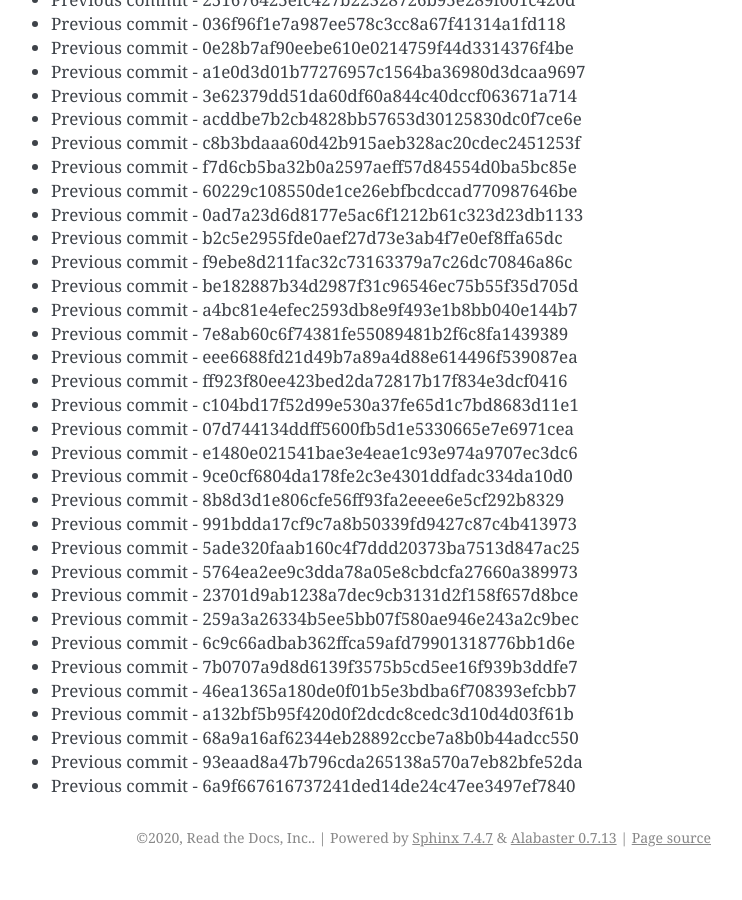
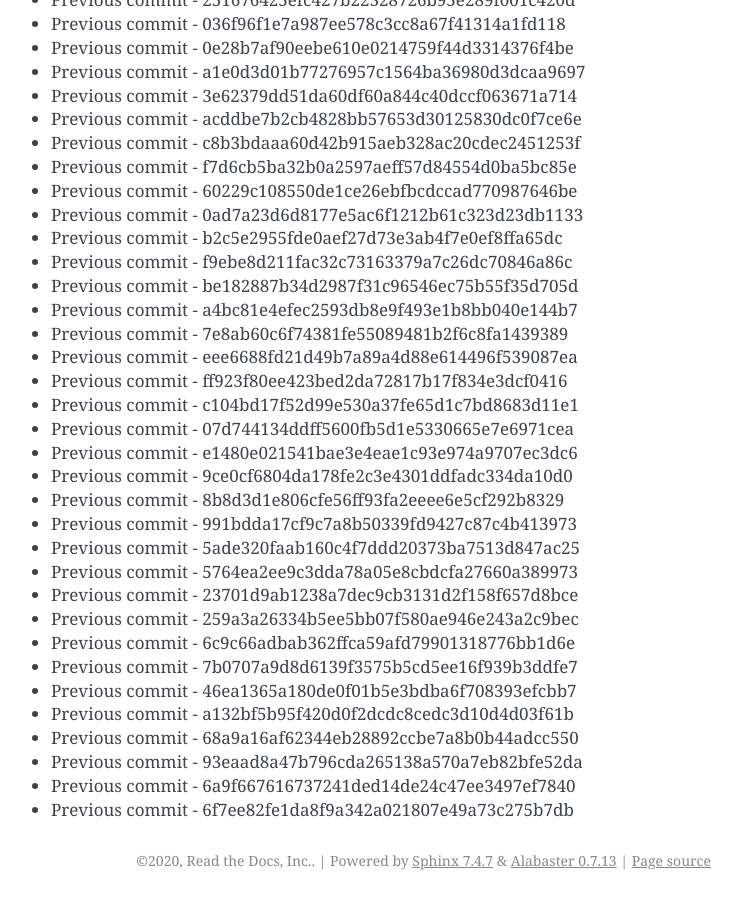
Before and after one commit to readthedocs/rtd-git-stresstest, a Sphinx documentation site: the page built from docs/updates.rst, in a window 1280 px wide and 900 px high, scrolled down 46940 px. Shown: the whole window, without its empty margins (399-1141 px from the left). Built offline with Sphinx 7.4.7, drawn with Linux system fonts in a browser that asks for light colours; before the commit the page ends 47817 px from its top, so only the background shows below that.

Commit message:
Generating commit from previous: 6f7ee82fe1da8f9a342a021807e49a73c275b7db

```diff
--- a/docs/updates.rst
+++ b/docs/updates.rst
@@ -2004,3 +2004,4 @@ It can be tested for any performance characteristics.
 * Previous commit - 68a9a16af62344eb28892ccbe7a8b0b44adcc550
 * Previous commit - 93eaad8a47b796cda265138a570a7eb82bfe52da
 * Previous commit - 6a9f667616737241ded14de24c47ee3497ef7840
+* Previous commit - 6f7ee82fe1da8f9a342a021807e49a73c275b7db
```
